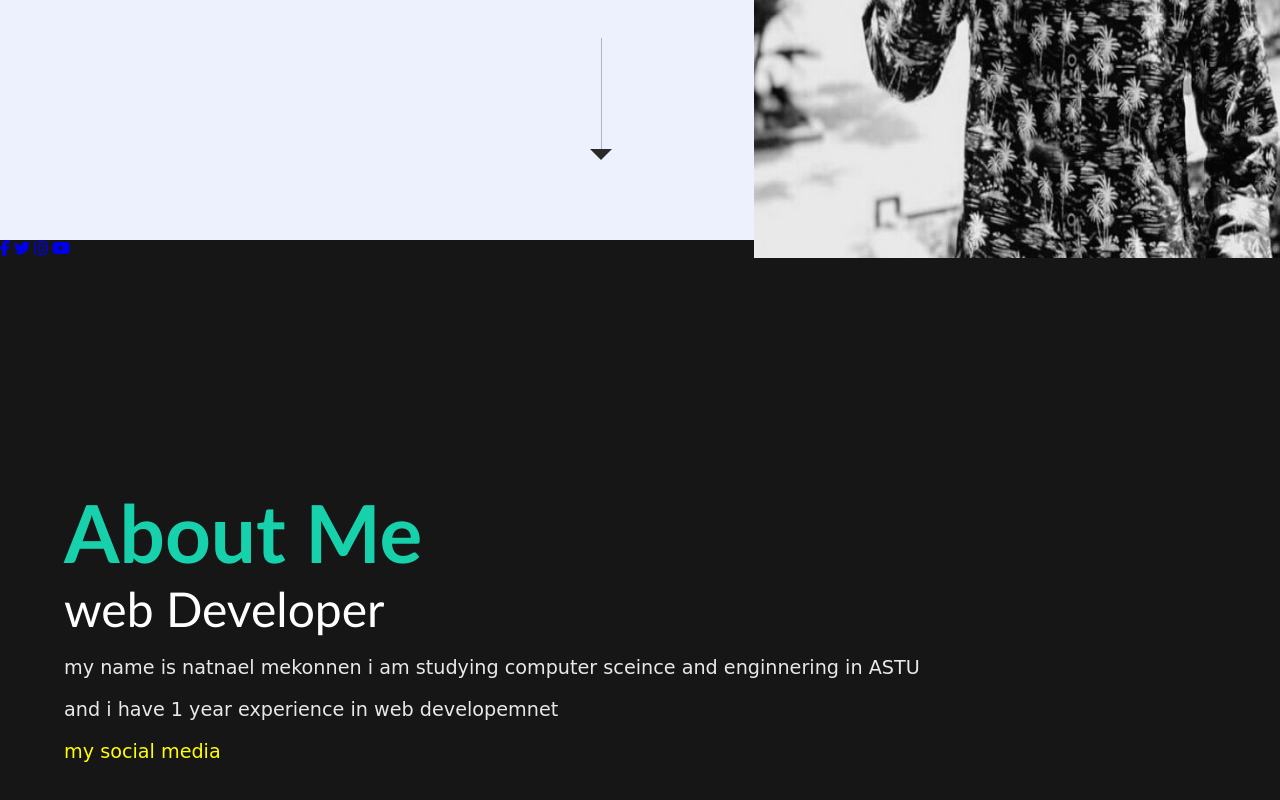
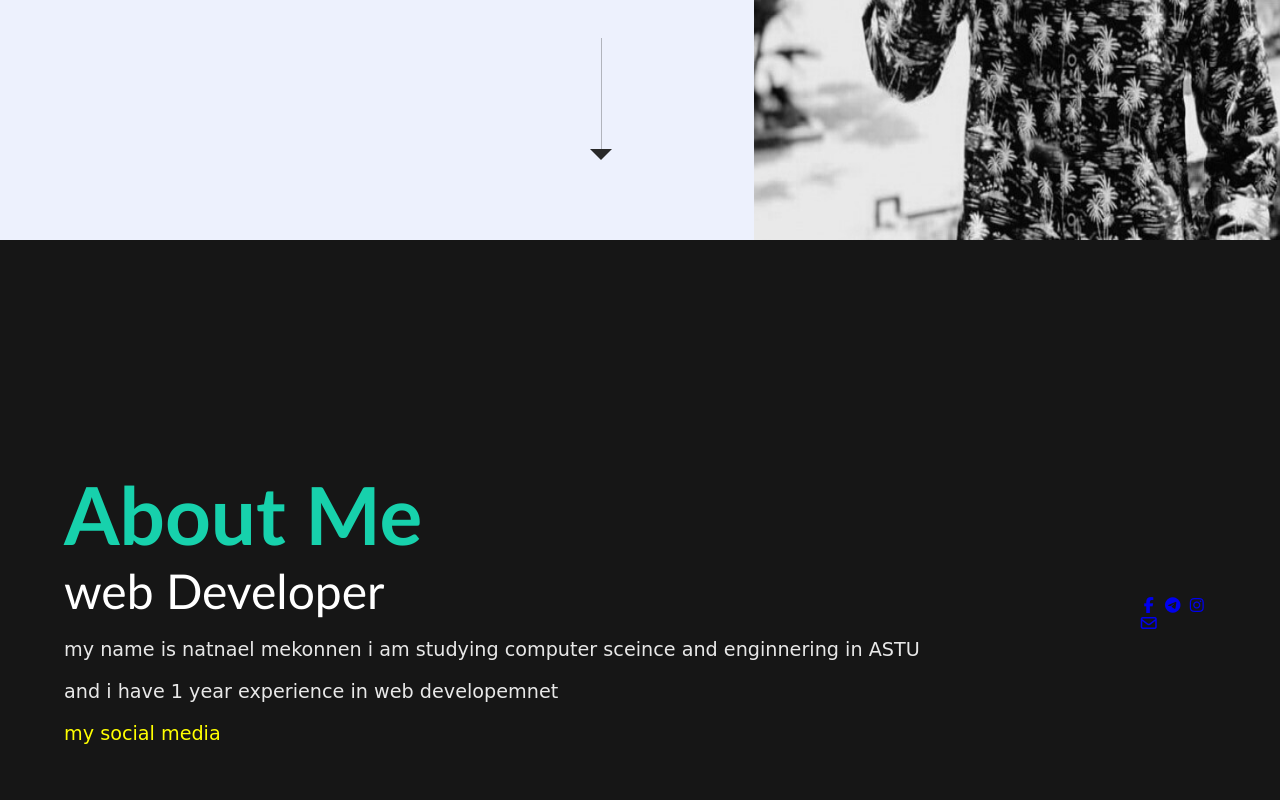
Before and after one commit to natymok/portfolio, a plain HTML site: page index.html in a window 1280 px wide. Shown: the part 578-1378 px from the top of the page. Drawn offline with Linux system fonts and the light colour scheme.

Commit message:
Add files via upload

```diff
--- a/index.html
+++ b/index.html
@@ -1,15 +1,15 @@
 <!DOCTYPE html>
 <html>
 <head>
- <!--using FontAwesome---------------->
-<script src="https://kit.fontawesome.com/c8e4d183c2.js" crossorigin="anonymous"></script>
+<link rel="stylesheet" href="fontawesome-free-5.15.1-web/css/all.min.css"><!--
+<link rel="stylesheet" href="https://cdnjs.cloudflare.com/ajax/libs/font-awesome/4.7.0/css/font-awesome.min.css"> -->
 <link rel="stylesheet" type="text/css" href="mystyle.css">
 <script type="text/javascript" src="myscript.js"></script>
 
 <meta charset="utf-8">
 <meta http-equiv="X-UA-Compatible" content="IE-edge">
 <meta name="viewport" content="width=device-width, intial-scale=1.0">-->
-<title>Personal Website</title>
+<title>Personal Web</title>
 
 </head>
 <body>
@@ -54,7 +54,7 @@
 	<!--hello------->
 	<p >Hello</p>
 	<!--name--->
-	<h1 id= =am>I'm <font id=" naty" color="#f50">Natnael</font> Mekonnen</h1>
+	<h1 id="am">I'm <font id=" naty" color="#f50">Natnael</font> Mekonnen</h1>
 	<!--details--------------->
 	<p class="details">studying in ASTU and i'm web developer </p>
 
@@ -62,20 +62,14 @@
 
 	</div>
 	<div class="pic">
- 	  	<img src="pic1.jpg">
+ 	  	<img   src="pic1.jpg">
  	  </div>
 </div>
 </div>
 		<!--down arrow-------------->
 	<div class="black-line" ></div>
 	<input  class="dark" type="button" name="btn" onclick="changetheme()" value="change theme">
-	<!--social---------------->
-	<div class="social">
-	<a href="#"><i class="fab fa-facebook-f"></i></a>
-	<a href="#"><i class="fab fa-twitter"></i></a>
-	<a href="#"><i class="fab fa-instagram"></i></a>
-	<a href="#"><i class="fab fa-youtube"></i></a>
-	</div>
+
   <!--about----------------------->
 		<div id="about">
 	<!--text---------------------->
@@ -87,6 +81,13 @@
 	  <P id="and"> and i have 1 year experience in web developemnet </P>
             <p style="color: yellow" >my social media<p>
 	    </div>
+	    <!--social---------------->
+	<div class="social">
+	<a href="https://www.facebook.com/naty.mok/" target="_blank"><i class="fab fa-facebook-f" target="_blank" ></i></a>
+	<a href="https://t.me/natymok" target="-blank"><i class="fab fa-telegram" ></i></a>
+	<a href="https://instagram.com/natymok" target="_blank"><i class="fab fa-instagram"></i></a>
+	<a href="https://gmail.com/nati mok"><i class="far fa-envelope"></i></a>
+	</div>
 </div>
 
 	<!-------------------------skills------------------->
```
